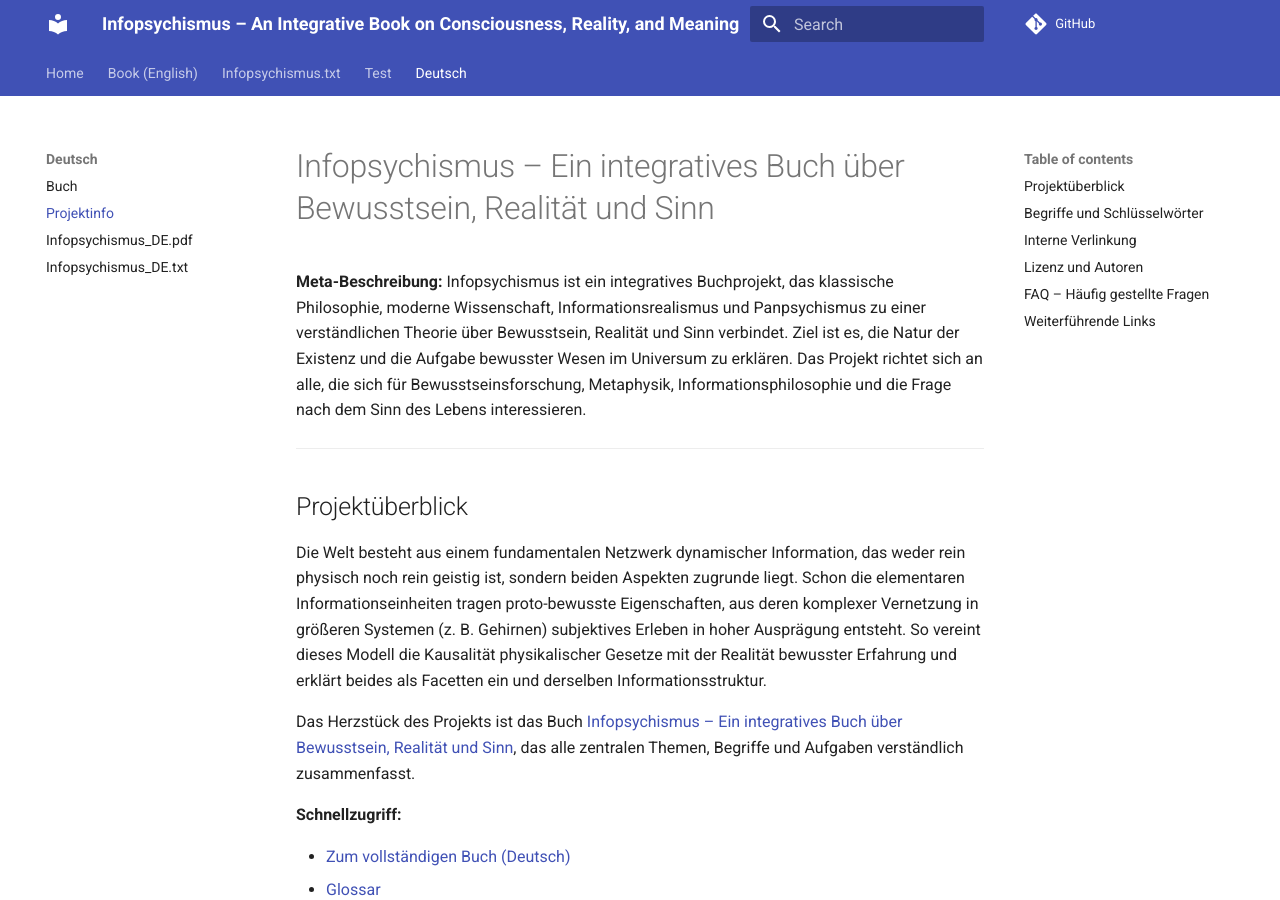
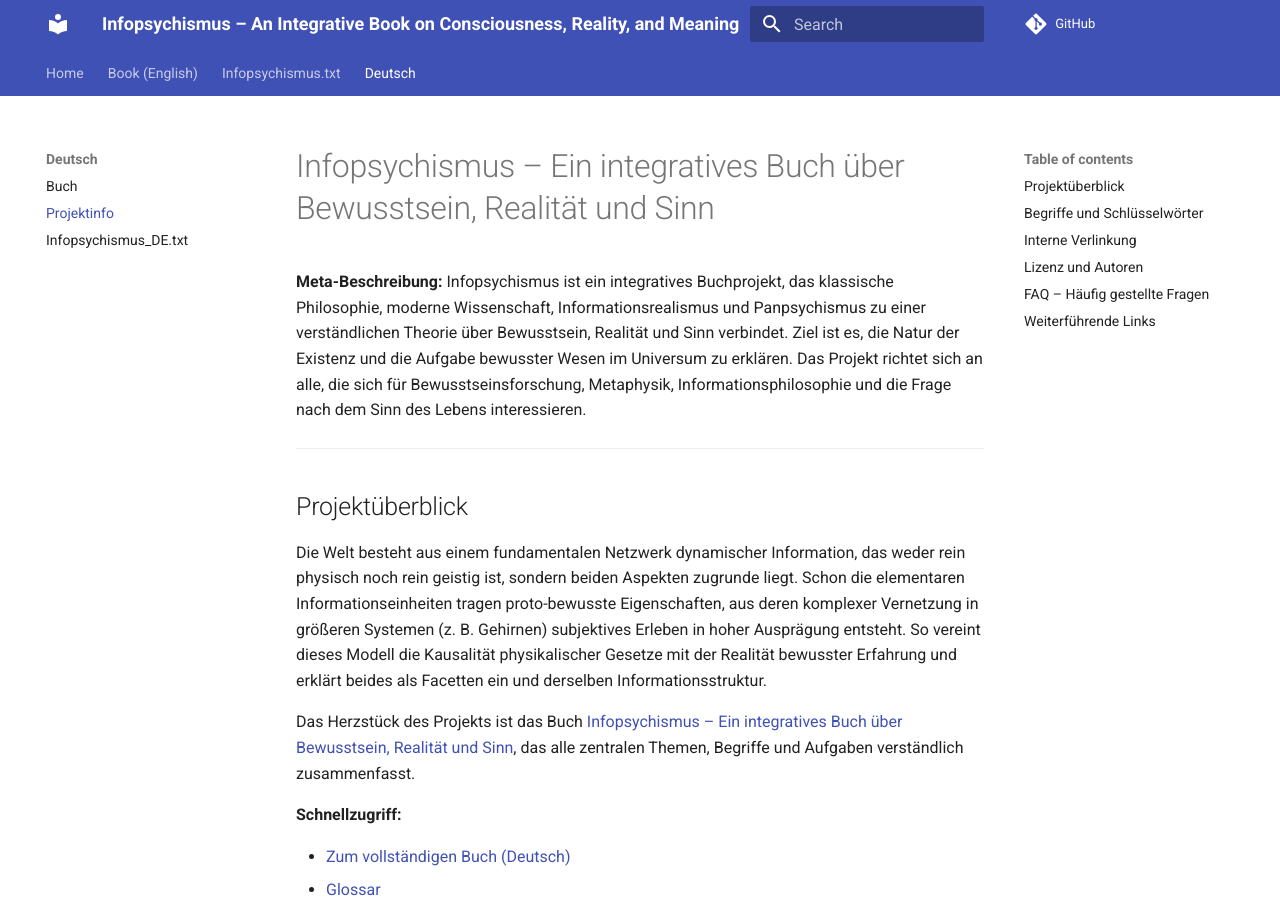
Before and after one commit to Alkhemeia/Infopsychismus, an MkDocs documentation site: the page built from docs/languages/de/README_DE.md, in a window 1280 px wide and 900 px high. Built offline with MkDocs 1.6.1 and Material for MkDocs 9.7.7, drawn with Linux system fonts in a browser that asks for light colours; comment, search, counter and statistics services are not loaded.

Commit message:
Remove obsolete navigation entries from mkdocs.yml

```diff
--- a/mkdocs.yml
+++ b/mkdocs.yml
@@ -4,11 +4,9 @@ nav:
   - Home: README.md
   - Book (English): Infopsychismus_Book.md
   - Infopsychismus.txt: Infopsychismus.txt
-  - Test: test.md
   - Deutsch:
       - Buch: languages/de/Infopsychismus_Ein_Integratives_Buch_DE.md
       - Projektinfo: languages/de/README_DE.md
-      - Infopsychismus_DE.pdf: languages/de/Infopsychismus_DE.pdf
       - Infopsychismus_DE.txt: languages/de/Infopsychismus_DE.txt
 repo_url: https://github.com/alkhemeia/Infopsychismus
 theme:
```
